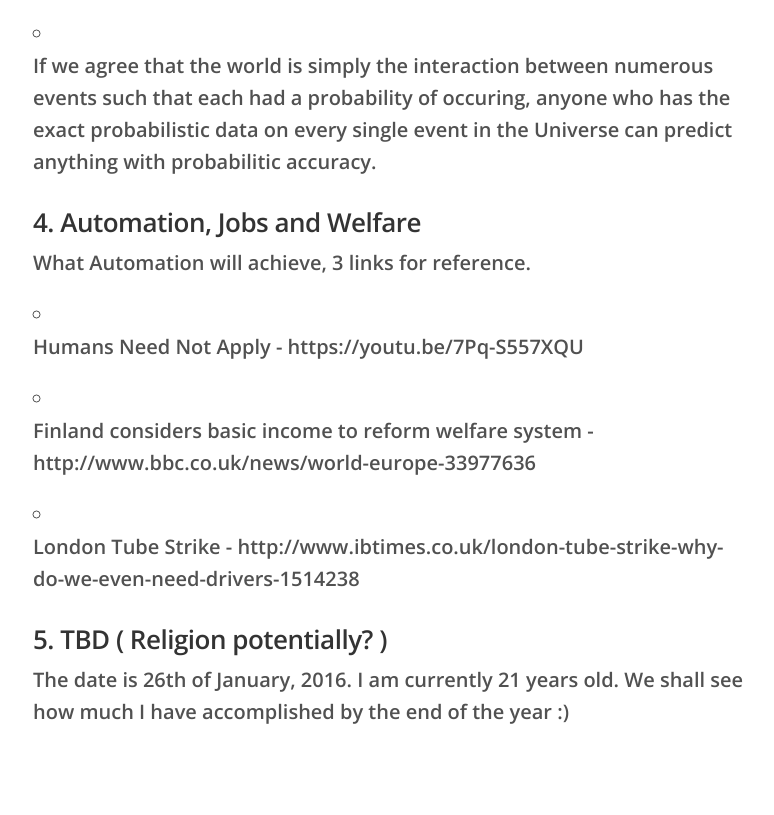
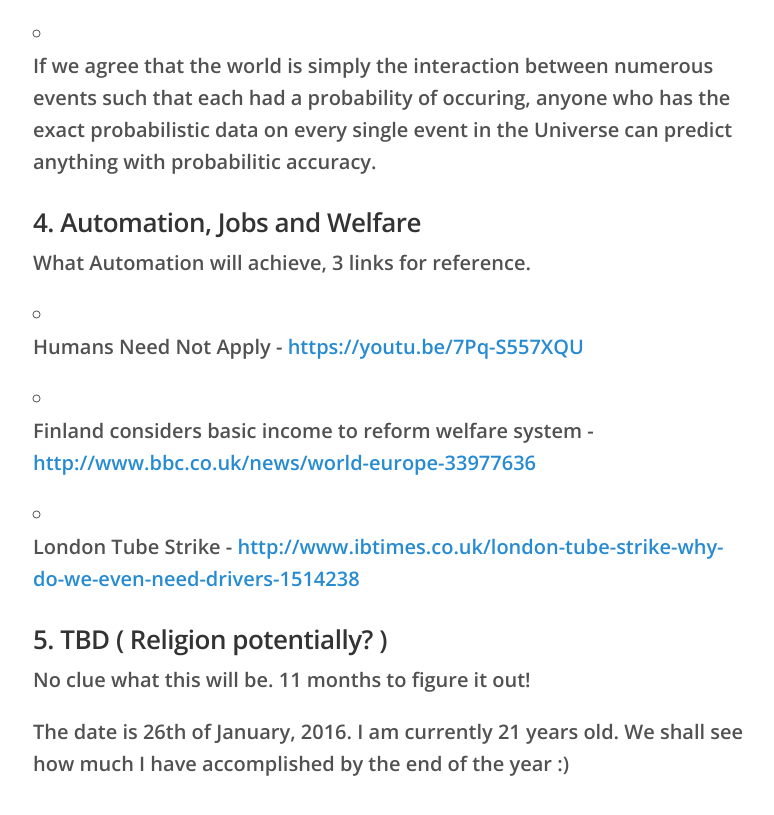
Before and after one commit to Jiantastic/jiantastic.github.io, a Jekyll site: the page built from _posts/2016-01-26-just-5-topics.md, in a window 1280 px wide and 900 px high, scrolled down 3257 px. Shown: the top 815 px of the window, without its empty margins (247-1021 px from the left). Built offline with Jekyll 4.4.1, drawn with Linux system fonts in a browser that asks for light colours; Markdown is read by kramdown in place of the engine named in the settings.

Commit message:
Update 2016-01-26-just-5-topics.md

```diff
--- a/_posts/2016-01-26-just-5-topics.md
+++ b/_posts/2016-01-26-just-5-topics.md
@@ -41,14 +41,16 @@ Throughout history, technology has played a central role in shaping historical e
 
 What Automation will achieve, 3 links for reference.
 
-* Humans Need Not Apply - https://youtu.be/7Pq-S557XQU
+* Humans Need Not Apply - [https://youtu.be/7Pq-S557XQU](https://youtu.be/7Pq-S557XQU)
 
-* Finland considers basic income to reform welfare system - http://www.bbc.co.uk/news/world-europe-33977636
+* Finland considers basic income to reform welfare system - [http://www.bbc.co.uk/news/world-europe-33977636](http://www.bbc.co.uk/news/world-europe-33977636)
 
-* London Tube Strike - http://www.ibtimes.co.uk/london-tube-strike-why-do-we-even-need-drivers-1514238
+* London Tube Strike - [http://www.ibtimes.co.uk/london-tube-strike-why-do-we-even-need-drivers-1514238](http://www.ibtimes.co.uk/london-tube-strike-why-do-we-even-need-drivers-1514238)
 
 
 ### 5. TBD ( Religion potentially? )
 
+No clue what this will be. 11 months to figure it out!
+
 
 The date is 26th of January, 2016. I am currently 21 years old. We shall see how much I have accomplished by the end of the year :)
```
